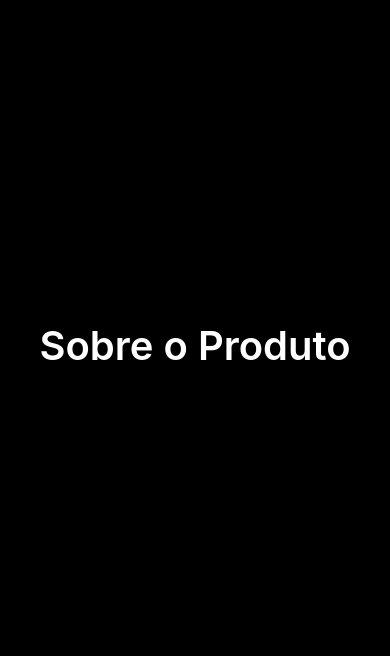
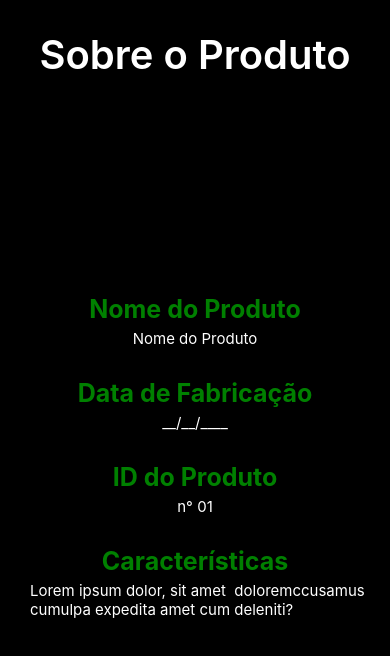
Before and after one commit to Ingrid3ds2025/TCC-INGRID, a React Native app: screen / in a window 390 px wide. Shown: the top 656 px of the page. Built offline with nearby package versions, Linux system fonts and the light colour scheme.

Commit message:
Add files via upload

```diff
--- a/src/sobreProduto.jsx
+++ b/src/sobreProduto.jsx
@@ -20,7 +20,7 @@ class SobreProduto extends Component {
             <Text style={styles.conteudo2}>n° 01</Text>
 
             <Text style={styles.subtitulo}>Características</Text>
-            <Text style={styles.conteudo2}>Lorem ipsum dolor, sit amet  doloremccusamus cumulpa expedita amet cum deleniti?</Text>
+            <Text style={styles.descricao}>Lorem ipsum dolor, sit amet  doloremccusamus cumulpa expedita amet cum deleniti?</Text>
         </View>
       </View>
     );
@@ -33,12 +33,43 @@ const styles = StyleSheet.create({
     justifyContent: 'center',
     alignItems: 'center',
     backgroundColor: 'black',
+    padding: 10
+  },
+
+  conteudo:{
+    flex: 1,
+    justifyContent: 'center',
+    alignItems: 'center',
+    backgroundColor: 'black',
+
   },
 
   titulo: {
     color: 'white',
     fontSize: 40,
-    fontWeight: '600'
+    fontWeight: '600',
+    marginTop: 20,
+
+  },
+
+  subtitulo:{
+    color: 'green',
+    fontSize: 25,
+    fontWeight: '700'
+  },
+
+  conteudo2:{
+    color: 'white',
+    marginTop: 5,
+    fontSize: 15,
+    marginBottom: 30
+  },
+
+  descricao:{
+    color: 'white',
+    marginTop: 5,
+    fontSize: 15,
+    marginLeft: 20
   }
 });
 
```
